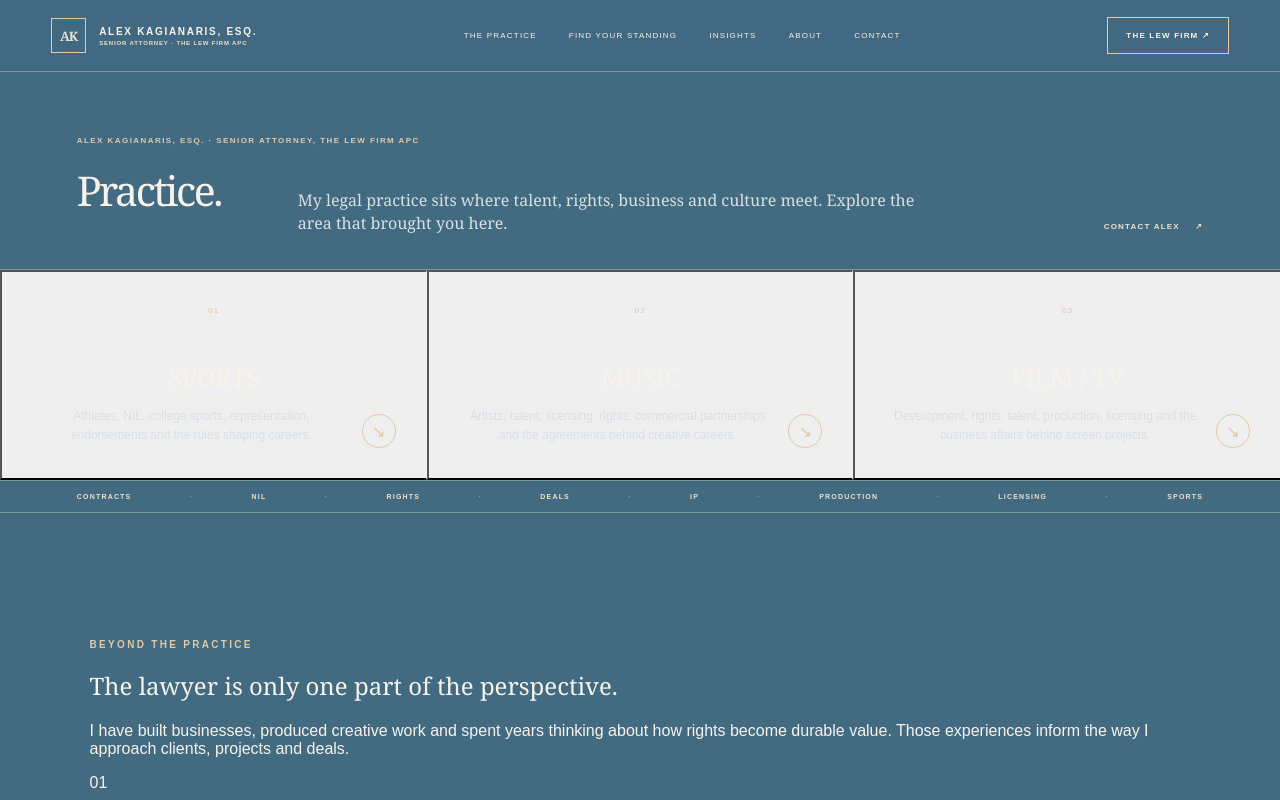
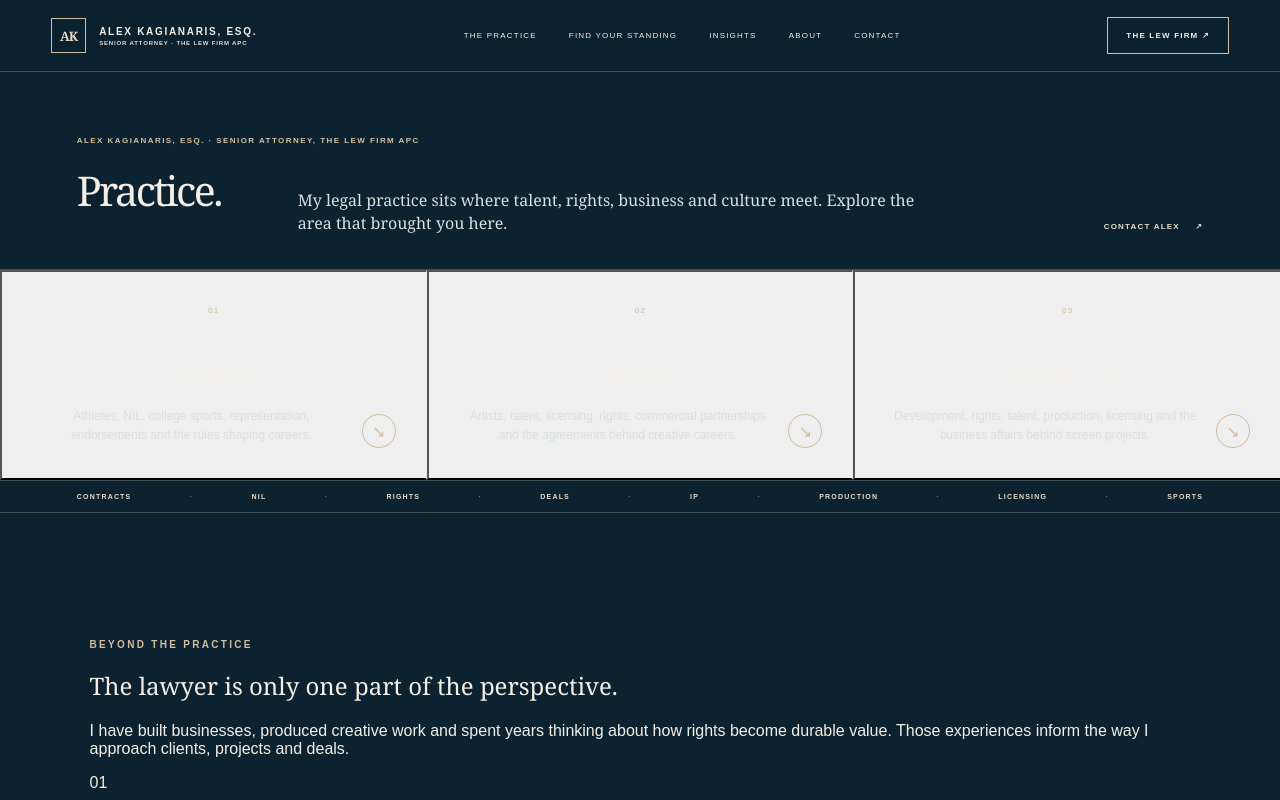
Before and after one commit to alexkaglew-ux/legal-audit, a React (Vite) app: page / in a window 1280 px wide. Shown: the top 800 px of the page. Built offline with nearby package versions, Linux system fonts and the light colour scheme.

Commit message:
move palette to dark navy and beige

```diff
--- a/src/lew-palette.css
+++ b/src/lew-palette.css
@@ -1,15 +1,15 @@
 :root{
-  --navy:#426b82;
-  --navy2:#527b91;
-  --navy-deep:#31566b;
-  --ivory:#f7f3eb;
-  --beige:#dfc9a7;
-  --beige2:#eee0c9;
-  --muted:#d8e1e5;
-  --rule:rgba(247,243,235,.30);
+  --navy:#0d2230;
+  --navy2:#142f40;
+  --navy-deep:#081923;
+  --ivory:#f4efe6;
+  --beige:#d2bea0;
+  --beige2:#e8dcc9;
+  --muted:#c5c8c6;
+  --rule:rgba(232,220,201,.24);
 }
-html,body,#root,body,main{background:#426b82!important;color:var(--ivory)!important}
-.section,.hero-cinematic{background:#426b82!important}
-.site-header{background:rgba(66,107,130,.98)!important}
-.hero-lane:hover,.practice-world-tabs button:hover,.practice-world-tabs button.active,.explorer-option-card:hover,.sla-item:hover{background:#527b91!important;color:var(--ivory)!important}
-footer{background:#31566b!important}
+html,body,#root,body,main{background:#0d2230!important;color:var(--ivory)!important}
+.section,.hero-cinematic{background:#0d2230!important}
+.site-header{background:rgba(13,34,48,.98)!important}
+.hero-lane:hover,.practice-world-tabs button:hover,.practice-world-tabs button.active,.explorer-option-card:hover,.sla-item:hover,.beyond-world:hover{background:#142f40!important;color:var(--ivory)!important}
+footer{background:#081923!important}
```
